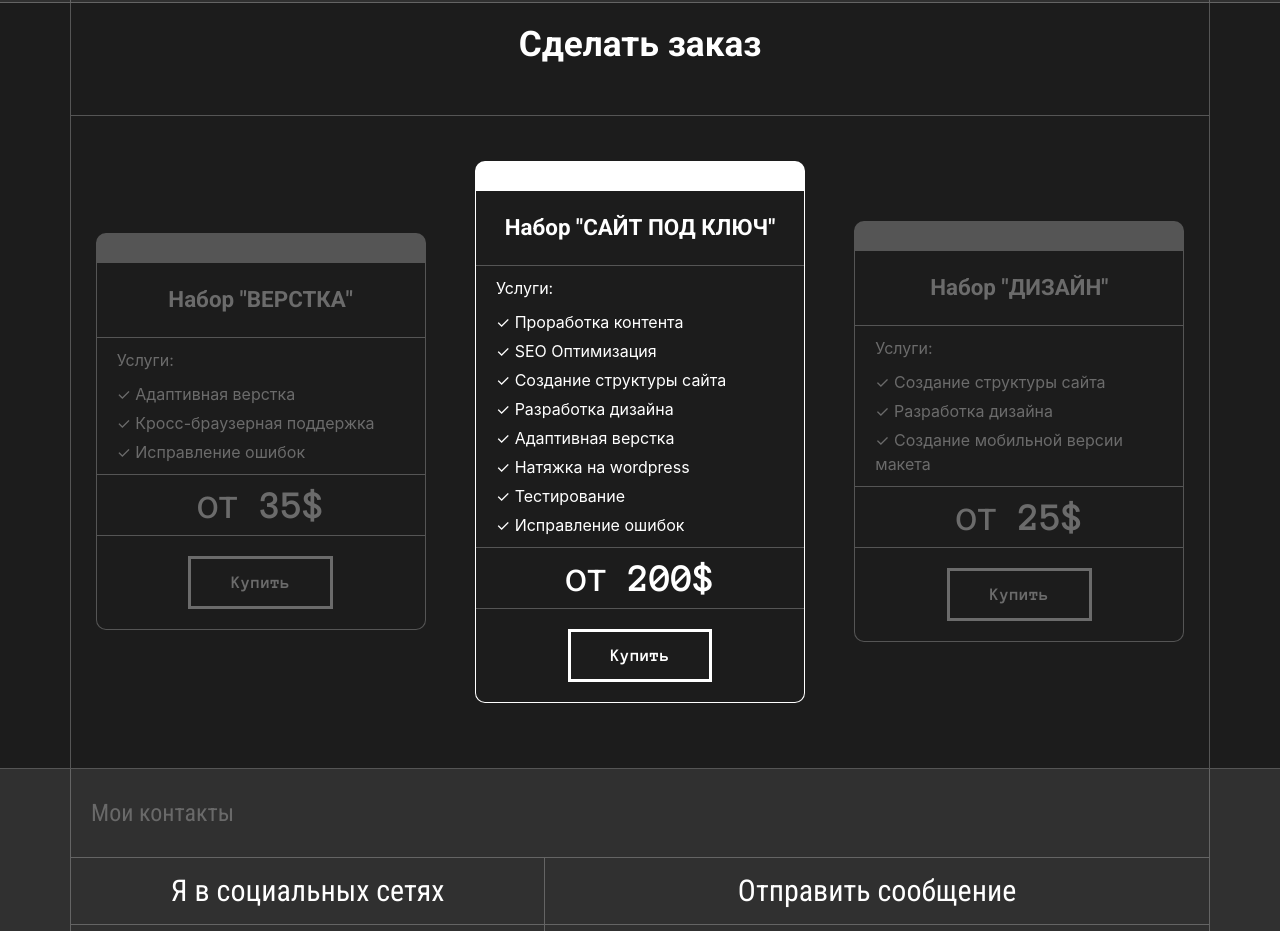
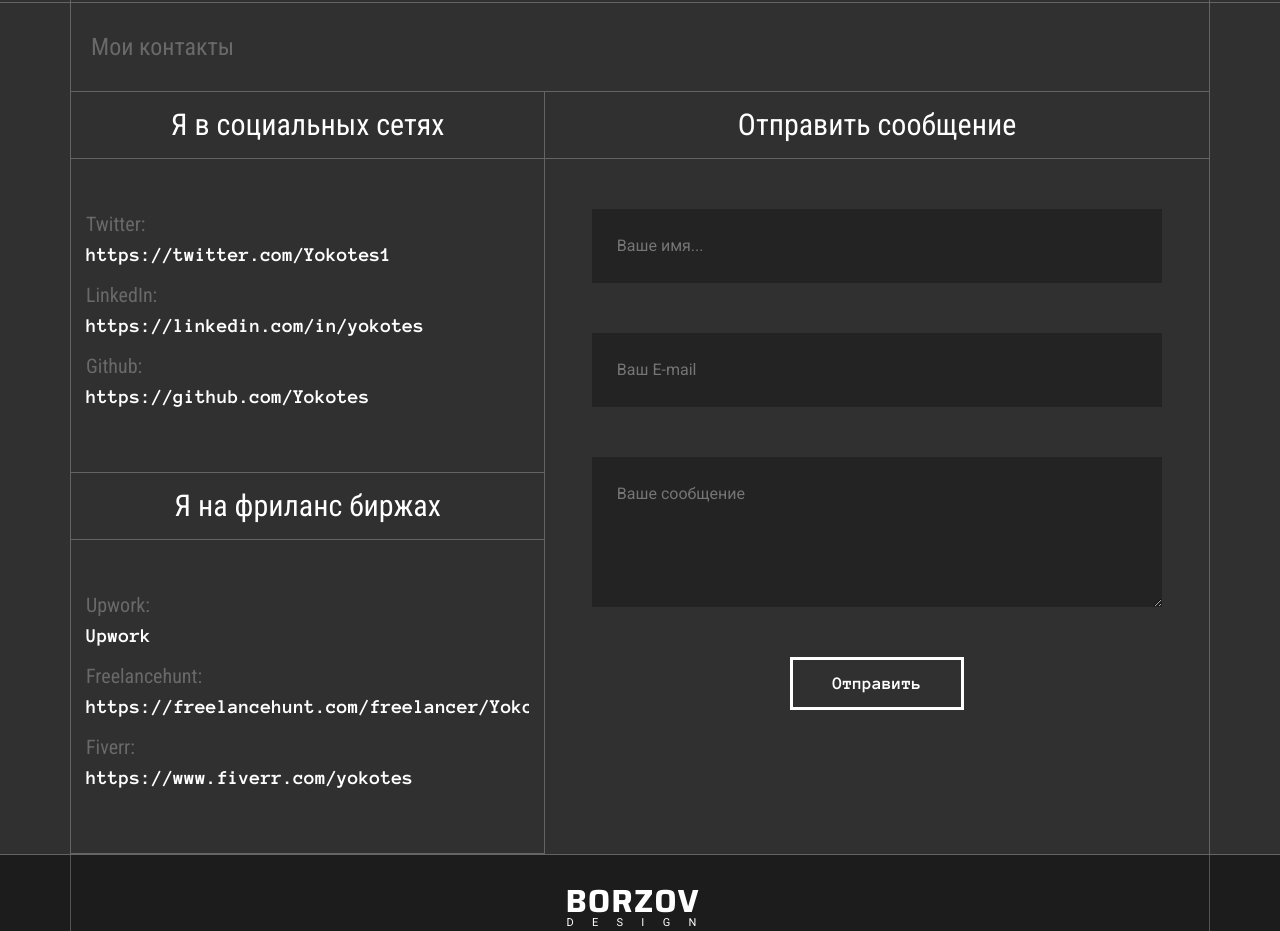
Before and after one commit to Yokotes/BorzovDesign, a plain HTML site: page index.html in a window 1280 px wide. Shown: the part 3118-4049 px from the top of the page. Drawn offline with nearby package versions, Linux system fonts and the light colour scheme.

Commit message:
Remove order section

```diff
--- a/assets/lang-content.json
+++ b/assets/lang-content.json
@@ -18,7 +18,8 @@
             "title": "Моё портфолио",
             "items": [
                 "<b>Manga Observer</b> - лендинг разработаный для моего стартапа MangaObserver.",
-                "<b>Net</b> - лендинг сверстанный с макета Figma для мобильного приложения для знакомств NET. Сайт свестан с помощью Bootstrap4."
+                "<b>Net</b> - лендинг сверстанный с макета Figma для мобильного приложения для знакомств NET. Сайт свестан с помощью Bootstrap4.",
+                "<b>CUPY</b> - мой первый сайт сделанный на React js."
             ]
         },
 
@@ -129,7 +130,8 @@
             "title": "Portfolio",
             "items": [
                 "<b>Net</b> - landing page converted from Figma template for mobile app for meetups. Website developed with Bootstrap4.",
-                "<b>ISCOMP</b> - landing page converted from Figma for cybersecure company. Website developed with Bootstrap4."
+                "<b>ISCOMP</b> - landing page converted from Figma for cybersecure company. Website developed with Bootstrap4.",
+                "<b>CUPY</b> - my fisrt React app."
             ]
         },
 
--- a/index.html
+++ b/index.html
@@ -372,7 +372,7 @@
                     <a href="works/iscomp" targer= "_blank" class="works__item">
                         <div class="cube-wrapper item__cube">
                             <div class="cube ">
-                                <img src="assets/img/portfolio/iscomp.png" alt="NET" class="cube__img">
+                                <img src="assets/img/portfolio/iscomp.png" alt="ISCOMP" class="cube__img">
                                 <div class="cube__descr" data-lang-section="portfolio" data-lang-content="items">
                                     <b>ISCOMP</b> - лендинг сверстанный с макета Figma для компании, занимающиейся кибербезопасностью.
                                 </div>
@@ -382,103 +382,19 @@
                         <h5 class="item__title">ISCOMP | Secure development</h5>
                     </a>
                 </div>
-            </div>
-        </div>
-    </section>
+                <div class="col-12 col-md-4 item-container">
+                    <a href="works/cupy" targer= "_blank" class="works__item">
+                        <div class="cube-wrapper item__cube">
+                            <div class="cube ">
+                                <img src="assets/img/portfolio/cupy.png" alt="CUPY" class="cube__img">
+                                <div class="cube__descr" data-lang-section="portfolio" data-lang-content="items">
+                                    <b>CUPY</b> - мой первый сайт сделанный на React js.
+                                </div>
+                            </div>
+                        </div>
 
-    <!-- Order section -->
-    <section class="section orders bg-fill">
-        <a class="scroll-label" data-section="4"></a>
-        <div class="container h-100 bordered">
-
-            <!-- Title -->
-            <h2 class="row orders__title bordered-bottom">
-                <span class="col-12" data-lang-section="orders" data-lang-content="title">
-                    Сделать заказ
-                </span>
-            </h2>
-
-            <!-- Items -->
-            <div class="row h-100 align-items-center">
-
-                <!-- Item -->
-                <div class="col-12 col-lg-4">
-                    <div class="orders__item">
-                        <div class="item__title bordered-bottom" data-lang-section="orders" data-lang-content="convert_title">
-                            Набор "ВЕРСТКА"
-                        </div>
-                        <div class="item__list bordered-bottom">
-                            <span data-lang-section="orders" data-lang-content="service">Услуги:</span>
-                            <ul>
-                                <li data-lang-section="orders" data-lang-content="responsive">✓ Адаптивная верстка</li>
-                                <li data-lang-section="orders" data-lang-content="cross">✓ Кросс-браузерная поддержка</li>
-                                <li data-lang-section="orders" data-lang-content="fix">✓ Исправление ошибок</li>
-                            </ul>
-                        </div>
-                        <div class="item__price bordered-bottom">
-                            <span data-lang-section="orders" data-lang-content="from">от</span> 35$
-                        </div>
-                        <button class="default-btn item__btn">
-                            <span class="btn__content" data-lang-section="orders" data-lang-content="btn" data-to="5">
-                                Купить
-                            </span>
-                        </button>
-                    </div>
-                </div>
-
-                <!-- Item -->
-                <div class="col-12 col-lg-4">
-                    <div class="orders__item main">
-                        <div class="item__title bordered-bottom" data-lang-section="orders" data-lang-content="full_title">
-                            Набор "САЙТ ПОД КЛЮЧ"
-                        </div>
-                        <div class="item__list bordered-bottom">
-                            <span data-lang-section="orders" data-lang-content="service">Услуги:</span>
-                            <ul>
-                                <li data-lang-section="orders" data-lang-content="content">✓ Проработка контента</li>
-                                <li data-lang-section="orders" data-lang-content="seo">✓ SEO Оптимизация</li>
-                                <li data-lang-section="orders" data-lang-content="structure">✓ Создание структуры сайта</li>
-                                <li data-lang-section="orders" data-lang-content="design">✓ Разработка дизайна</li>
-                                <li data-lang-section="orders" data-lang-content="responsive">✓ Адаптивная верстка</li>
-                                <li data-lang-section="orders" data-lang-content="wordpress">✓ Натяжка на wordpress</li>
-                                <li data-lang-section="orders" data-lang-content="test">✓ Тестирование</li>
-                                <li data-lang-section="orders" data-lang-content="fix">✓ Исправление ошибок</li>
-                            </ul>
-                        </div>
-                        <div class="item__price bordered-bottom">
-                            <span data-lang-section="orders" data-lang-content="from">от</span> 200$
-                        </div>
-                        <button class="default-btn item__btn">
-                            <span class="btn__content" data-lang-section="orders" data-lang-content="btn" data-to="5">
-                                Купить
-                            </span>
-                        </button>
-                    </div>
-                </div>
-
-                <!-- Item -->
-                <div class="col-12 col-lg-4">
-                    <div class="orders__item">
-                        <div class="item__title bordered-bottom" data-lang-section="orders" data-lang-content="design_title">
-                            Набор "ДИЗАЙН"
-                        </div>
-                        <div class="item__list bordered-bottom">
-                            <span data-lang-section="orders" data-lang-content="service">Услуги:</span>
-                            <ul>
-                                <li data-lang-section="orders" data-lang-content="structure">✓ Создание структуры сайта</li>
-                                <li data-lang-section="orders" data-lang-content="design">✓ Разработка дизайна</li>
-                                <li data-lang-section="orders" data-lang-content="mobile">✓ Создание мобильной версии макета</li>
-                            </ul>
-                        </div>
-                        <div class="item__price bordered-bottom">
-                            <span data-lang-section="orders" data-lang-content="from">от</span> 25$
-                        </div>
-                        <button class="default-btn item__btn">
-                            <span class="btn__content" data-lang-section="orders" data-lang-content="btn" data-to="5">
-                                Купить
-                            </span>
-                        </button>
-                    </div>
+                        <h5 class="item__title">CUPY | Travel Blog</h5>
+                    </a>
                 </div>
             </div>
         </div>
@@ -486,7 +402,7 @@
 
     <!-- Contacts section -->
     <section class="section contacts">
-        <a class="scroll-label" data-section="5"></a>
+        <a class="scroll-label" data-section="4"></a>
         <div class="container h-100 bordered">
 
             <!-- Section title -->
@@ -520,7 +436,7 @@
                     <div class="contacts__socials">
                         <div>Upwork: <br><a href="https://www.upwork.com/freelancers/~0195a02c37cda479de?viewMode=1" target="_blank">Upwork</a></div>
                         <div>Freelancehunt: <br><a href="https://freelancehunt.com/freelancer/Yokotes.html " target="_blank">https://freelancehunt.com/freelancer/Yokotes.html</a></div>
-                        <div>KWork: <br><a href="https://kwork.ru/user/yokotes" target="_blank">https://kwork.ru/user/yokotes</a></div>
+                        <div>Fiverr: <br><a href="https://www.fiverr.com/yokotes?up_rollout=true" target="_blank">https://www.fiverr.com/yokotes</a></div>
                     </div>
                 </div>
 
```
Also changed, not shown: assets/img/portfolio/cupy.png (added).
